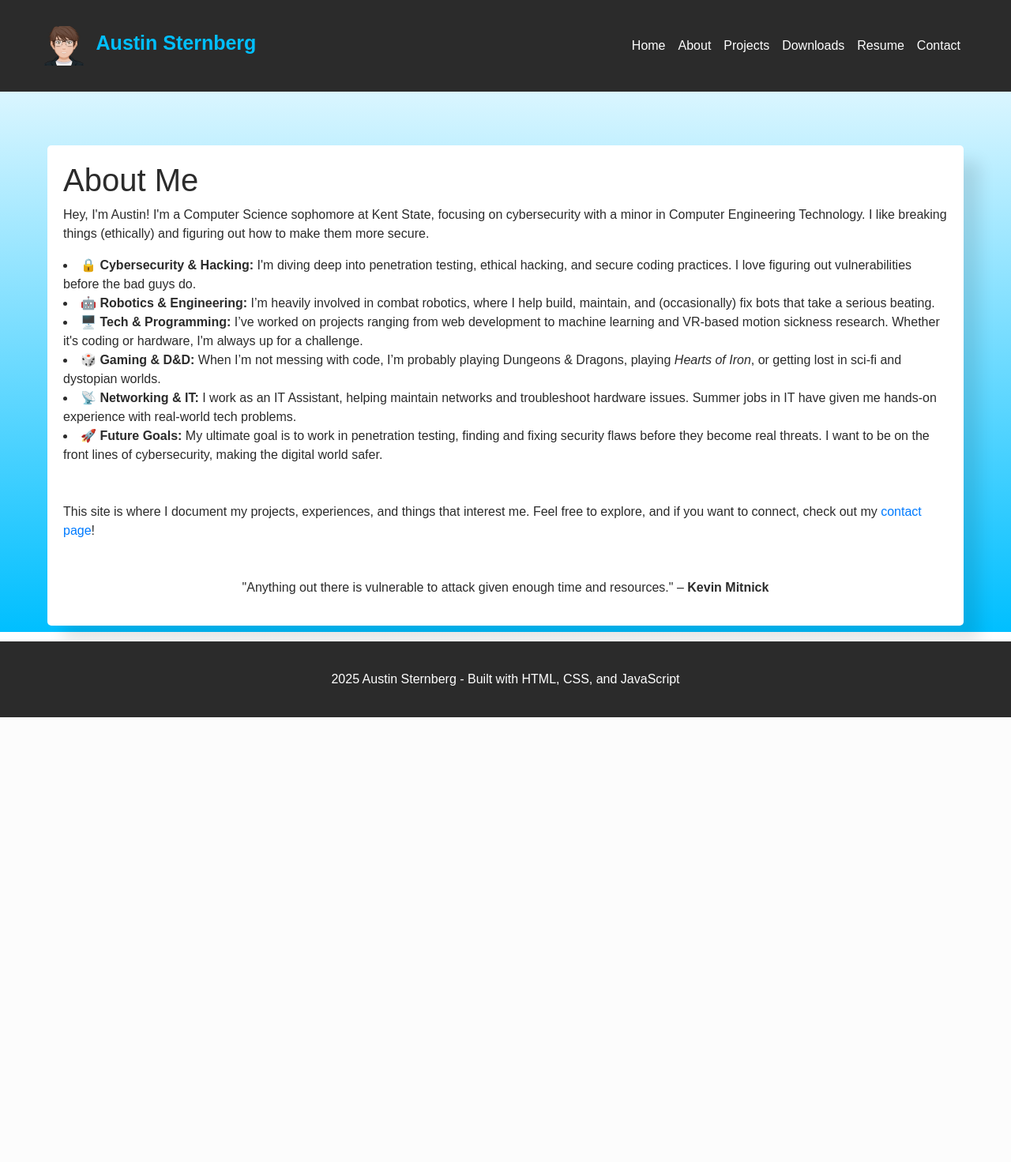
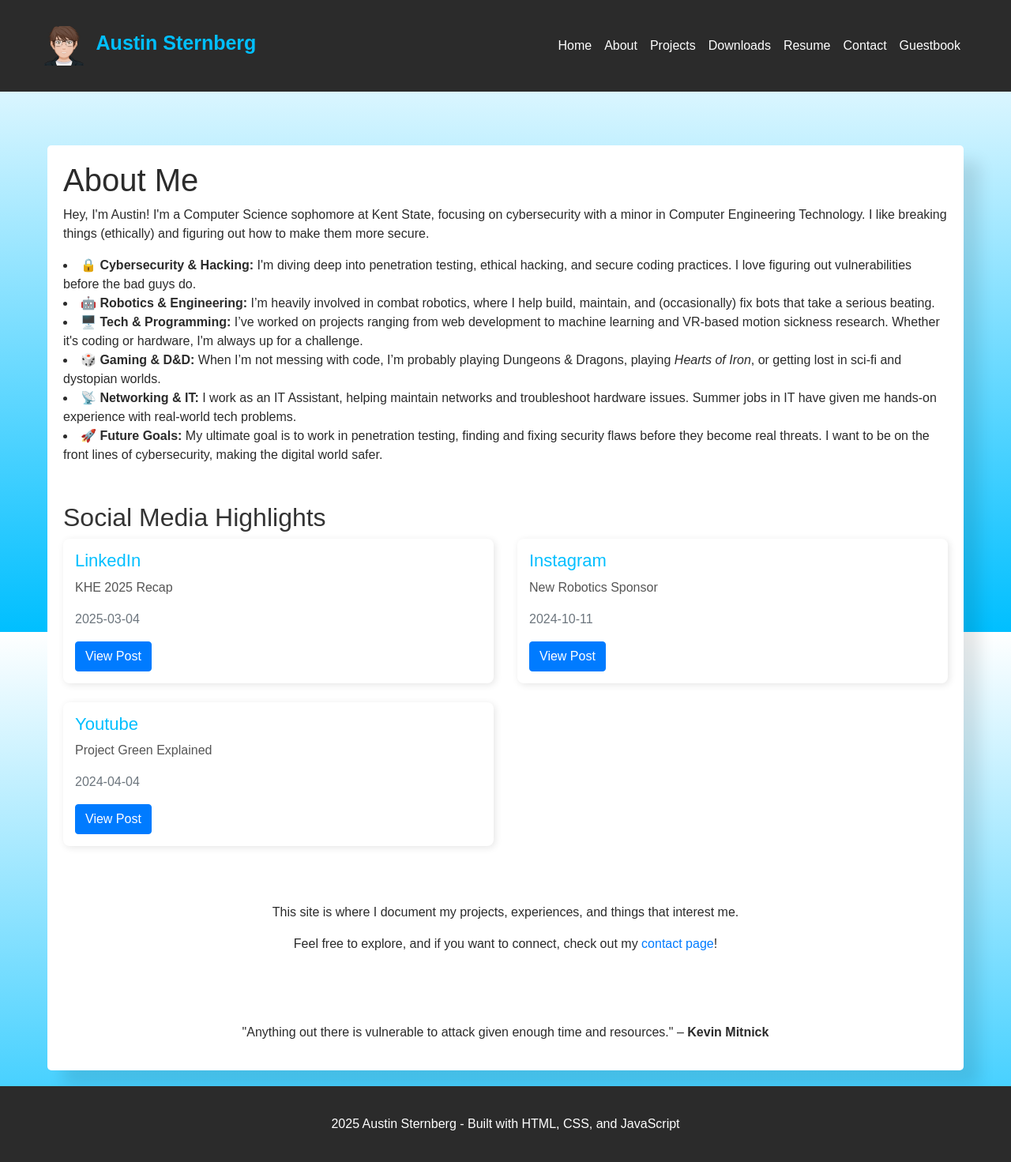
Before and after one commit to YoyoJesus/wasphornet, a PHP site: page /about.html in a window 1280 px wide. Shown: the whole page at 79% size. Before the commit the page ends 908 px from the top, so only its background shows below. Run offline with PHP 8.4, Linux system fonts and the light colour scheme; some libraries are stand-ins or nearby versions.

Commit message:
php upgrade

```diff
--- a/public_html/about.html
+++ b/public_html/about.html
@@ -25,6 +25,7 @@
                     <li class="nav-item"><a class="nav-link text-white" href="downloads.html">Downloads</a></li>
                     <li class="nav-item"><a class="nav-link text-white" href="resume.html">Resume</a></li>
                     <li class="nav-item"><a class="nav-link text-white" href="contact-1.html">Contact</a></li>
+                    <li class="nav-item"><a class="nav-link text-white" href="guestbook.php">Guestbook</a></li>
                 </ul>
             </div>
         </nav>
@@ -47,8 +48,18 @@
             <br/>
             <br/>
 
-            <p>This site is where I document my projects, experiences, and things that interest me. Feel free to explore, and if you want to connect, check out my <a href="contact-1.html">contact page</a>!</p>
+            <div class="social-media-feed">
+                <h2>Social Media Highlights</h2>
+                <div id="social-feed" class="row">
+                    <!-- Posts will be dynamically loaded here -->
+                </div>
 
+            </div>
+            <br/>
+            <br/>
+            <p class="centered">This site is where I document my projects, experiences, and things that interest me.</p>
+            <p class="centered">Feel free to explore, and if you want to connect, check out my <a href="contact-1.html">contact page</a>!</p>
+            <br/>
             <div class="quote text-center mt-5"></div>
                 <p class="centered">"Anything out there is vulnerable to attack given enough time and resources." – <b>Kevin Mitnick</b></p>
             </div>
--- a/public_html/downloads.html
+++ b/public_html/downloads.html
@@ -25,6 +25,7 @@
                     <li class="nav-item"><a class="nav-link text-white" href="downloads.html">Downloads</a></li>
                     <li class="nav-item"><a class="nav-link text-white" href="resume.html">Resume</a></li>
                     <li class="nav-item"><a class="nav-link text-white" href="contact-1.html">Contact</a></li>
+                    <li class="nav-item"><a class="nav-link text-white" href="guestbook.php">Guestbook</a></li>
                 </ul>
             </div>
         </nav>
--- a/public_html/index.html
+++ b/public_html/index.php
@@ -25,6 +25,7 @@
                     <li class="nav-item"><a class="nav-link text-white" href="downloads.html">Downloads</a></li>
                     <li class="nav-item"><a class="nav-link text-white" href="resume.html">Resume</a></li>
                     <li class="nav-item"><a class="nav-link text-white" href="contact-1.html">Contact</a></li>
+                    <li class="nav-item"><a class="nav-link text-white" href="guestbook.php">Guestbook</a></li>
                 </ul>
             </div>
         </nav>
@@ -37,7 +38,7 @@
                 <p class="intro">I am  <span id="typing-text"></span><span class="cursor">|</span></p>
             </div>
             <p>This website serves as a documentation of my work & a portfolio</p>
-            <br>
+
             <br>
             <h2>My Non-Programming Interests</h2>
             <div class="interests-grid">
--- a/public_html/projects.html
+++ b/public_html/projects.html
@@ -25,6 +25,7 @@
                     <li class="nav-item"><a class="nav-link text-white" href="downloads.html">Downloads</a></li>
                     <li class="nav-item"><a class="nav-link text-white" href="resume.html">Resume</a></li>
                     <li class="nav-item"><a class="nav-link text-white" href="contact-1.html">Contact</a></li>
+                    <li class="nav-item"><a class="nav-link text-white" href="guestbook.php">Guestbook</a></li>
                 </ul>
             </div>
         </nav>
--- a/public_html/resume.html
+++ b/public_html/resume.html
@@ -25,6 +25,7 @@
                     <li class="nav-item"><a class="nav-link text-white" href="downloads.html">Downloads</a></li>
                     <li class="nav-item"><a class="nav-link text-white" href="resume.html">Resume</a></li>
                     <li class="nav-item"><a class="nav-link text-white" href="contact-1.html">Contact</a></li>
+                    <li class="nav-item"><a class="nav-link text-white" href="guestbook.php">Guestbook</a></li>
                 </ul>
             </div>
         </nav>
--- a/public_html/script.js
+++ b/public_html/script.js
@@ -64,3 +64,71 @@
         console.warn("Hamburger menu elements not found.");
     }
 });
+
+document.addEventListener("DOMContentLoaded", function () {
+    const socialFeed = document.getElementById("social-feed");
+    const seeMoreButton = document.createElement("button");
+    seeMoreButton.textContent = "See More";
+    seeMoreButton.className = "btn btn-secondary mt-3";
+    seeMoreButton.style.backgroundColor = "lightblue"; // Set light blue background
+    seeMoreButton.style.color = "white"; // Set text color to white for better contrast
+    seeMoreButton.style.display = "block"; // Make the button a block element
+    seeMoreButton.style.margin = "0 auto"; // Center the button horizontally
+    let currentIndex = 0;
+    const postsPerPage = 4;
+    let allPosts = [];
+
+    // Function to render posts
+    function renderPosts() {
+        const nextPosts = allPosts.slice(currentIndex, currentIndex + postsPerPage);
+        nextPosts.forEach(post => {
+            const postElement = document.createElement("div");
+            postElement.className = "col-md-6 mb-4";
+            postElement.innerHTML = `
+                <div class="interest-item">
+                    <h3>${post.platform}</h3>
+                    <p>${post.content}</p>
+                    ${post.image ? `<img src="${post.image}" alt="Post Image" class="img-fluid mt-2">` : ""}
+                    <p class="text-muted small">${post.date}</p>
+                    ${post.link ? `<a href="${post.link}" target="_blank" class="btn btn-primary">View Post</a>` : ""}
+                </div>
+            `;
+            socialFeed.appendChild(postElement);
+        });
+        currentIndex += postsPerPage;
+
+        // Hide the button if no more posts to load
+        if (currentIndex >= allPosts.length) {
+            seeMoreButton.style.display = "none";
+        }
+    }
+
+    // Function to fetch and render social media posts
+    async function fetchSocialMediaPosts() {
+        try {
+            const response = await fetch('social-media-posts.json');
+            if (!response.ok) {
+                throw new Error('Failed to fetch social media posts');
+            }
+            allPosts = await response.json();
+
+            // Sort posts by date (newest to oldest)
+            allPosts.sort((a, b) => new Date(b.date) - new Date(a.date));
+
+            // Render the initial set of posts
+            renderPosts();
+
+            // Add the "See More" button if there are more posts
+            if (allPosts.length > postsPerPage) {
+                socialFeed.appendChild(seeMoreButton);
+            }
+        } catch (error) {
+            console.error('Error loading social media posts:', error);
+        }
+    }
+
+    // Event listener for "See More" button
+    seeMoreButton.addEventListener("click", renderPosts);
+
+    fetchSocialMediaPosts();
+});
--- /dev/null
+++ b/public_html/social-media-posts.json
@@ -0,0 +1,20 @@
+[
+    {
+        "platform": "LinkedIn",
+        "content": "KHE 2025 Recap",
+        "date": "2025-03-04",
+        "link": "https://www.linkedin.com/feed/update/urn:li:activity:7301040194625982465/"
+    },
+    {
+        "platform": "Youtube",
+        "content": "Project Green Explained",
+        "date": "2024-04-04",
+        "link": "https://www.youtube.com/watch?v=i8Cw8d1HLwI"
+    },
+    {
+        "platform": "Instagram",
+        "content": "New Robotics Sponsor",
+        "date": "2024-10-11",
+        "link": "https://www.instagram.com/p/DBAeiH8NfBs/"
+    }
+]
```
Also changed, not shown: public_html/config.json (added, +7 -0 lines), public_html/contact-1.html (+11 -4 lines), public_html/guestbook.php (added, +137 -0 lines), public_html/guestbook_entries.json (added, +7 -0 lines), 4 other files.
